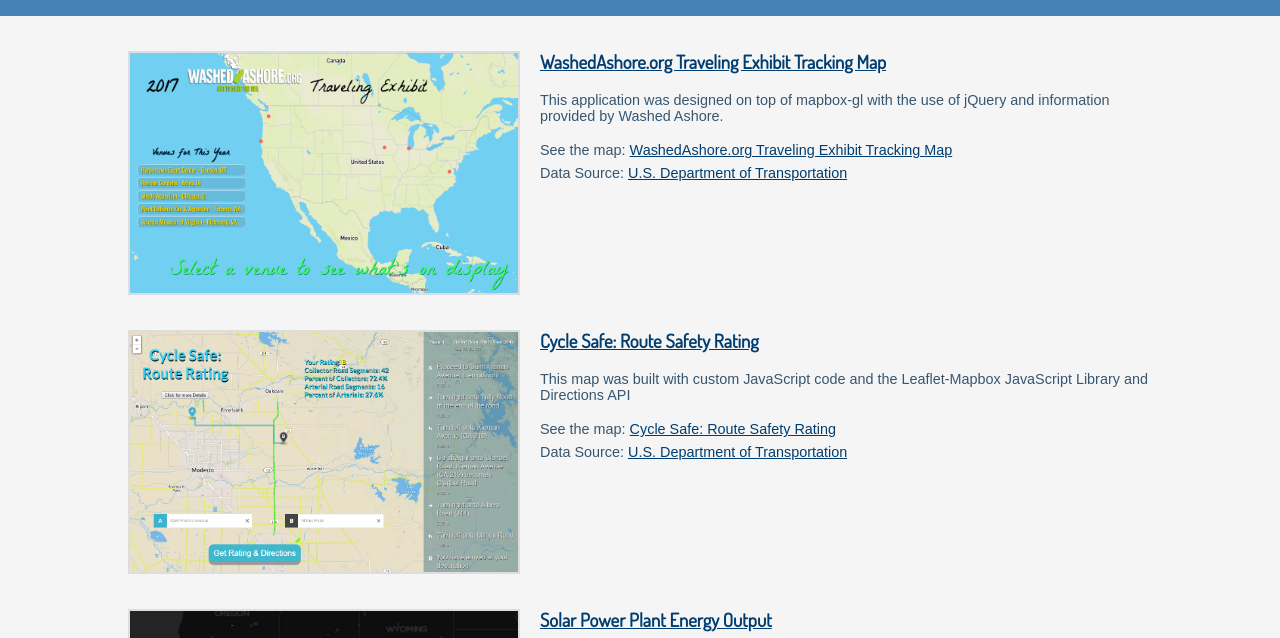
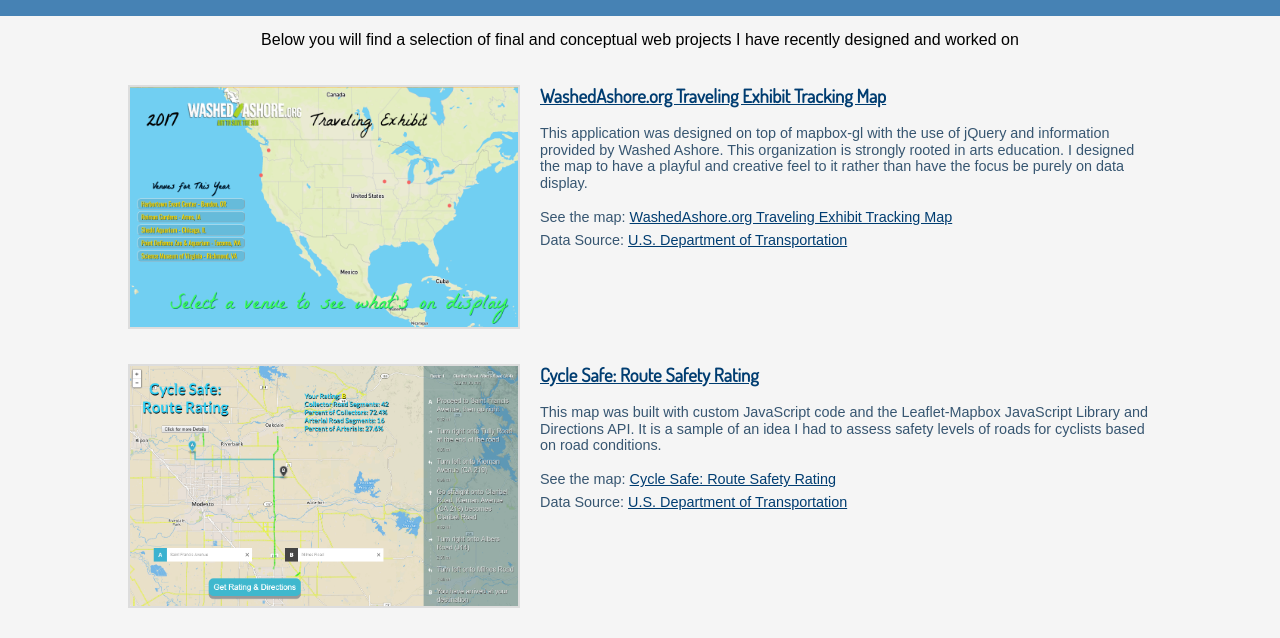
Before and after one commit to once-aday/once-aday.github.io, a plain HTML site: page index.html in a window 1280 px wide. Shown: the part 83-721 px from the top of the page. Drawn offline with nearby package versions, Linux system fonts and the light colour scheme; a web font is replaced by a local one.

Commit message:
Updated Descriptions

```diff
--- a/index.html
+++ b/index.html
@@ -39,6 +39,10 @@
     h3 {
         font-family: Dosis, sans-serif;
         color: #003d71
+    }
+    .intro {
+        padding-top: 15px;
+        text-align: center;
     }
     p {
         font-size: .9em;
@@ -82,10 +86,14 @@
     <h2>Mapping and GIS Portfolio</h2>
     </header>
 
+    <section class="intro">
+        Below you will find a selection of final and conceptual web projects I have recently designed and worked on
+    </section>
+
     <section class="project">
    <a target = '_blank' href="http://once-aday.github.io/Traveling-Exhibit/"><img src="images/te_thumb.PNG" alt="Exhibit Tracking Map" class="project-image" /></a>
-    <h3><a target = '_blank' href="http://once-aday.github.io/cyclesafe/">WashedAshore.org Traveling Exhibit Tracking Map</a></h3>
-    <p>This application was designed on top of mapbox-gl with the use of jQuery and information provided by Washed Ashore.</p>
+    <h3><a target = '_blank' href="http://once-aday.github.io/Traveling-Exhibit/">WashedAshore.org Traveling Exhibit Tracking Map</a></h3>
+    <p>This application was designed on top of mapbox-gl with the use of jQuery and information provided by Washed Ashore. This organization is strongly rooted in arts education. I designed the map to have a playful and creative feel to it rather than have the focus be purely on data display.</p>
     <ul>
         <li>See the map: <a target = '_blank'  href="http://once-aday.github.io/Traveling-Exhibit/">WashedAshore.org Traveling Exhibit Tracking Map</a></li>
         <li>Data Source: <a target = '_blank'  href="WashedAshore.org"> U.S. Department of Transportation</a></li>
@@ -95,7 +103,7 @@
     <section class="project">
    <a target = '_blank' href="http://once-aday.github.io/cyclesafe/"><img src="images/bikethumb.PNG" alt="Bicycle Route Rating" class="project-image" /></a>
     <h3><a target = '_blank' href="http://once-aday.github.io/cyclesafe/">Cycle Safe: Route Safety Rating</a></h3>
-    <p>This map was built with custom JavaScript code and the Leaflet-Mapbox JavaScript Library and Directions API</p>
+    <p>This map was built with custom JavaScript code and the Leaflet-Mapbox JavaScript Library and Directions API. It is a sample of an idea I had to assess safety levels of roads for cyclists based on road conditions.</p>
     <ul>
         <li>See the map: <a target = '_blank'  href="http://once-aday.github.io/cyclesafe/">Cycle Safe: Route Safety Rating</a></li>
         <li>Data Source: <a target = '_blank'  href="fhwa.dot.gov 2011"> U.S. Department of Transportation</a></li>
```
